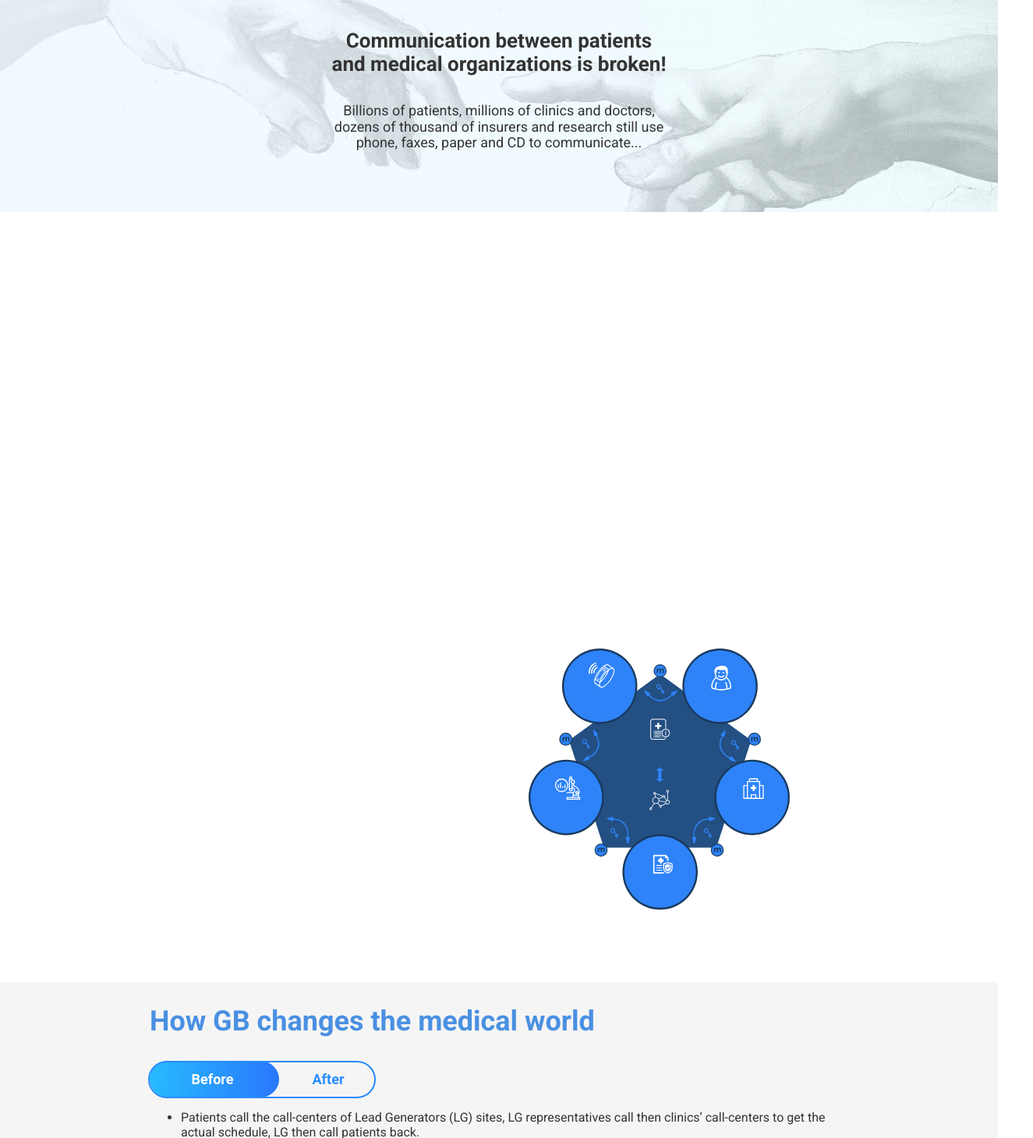
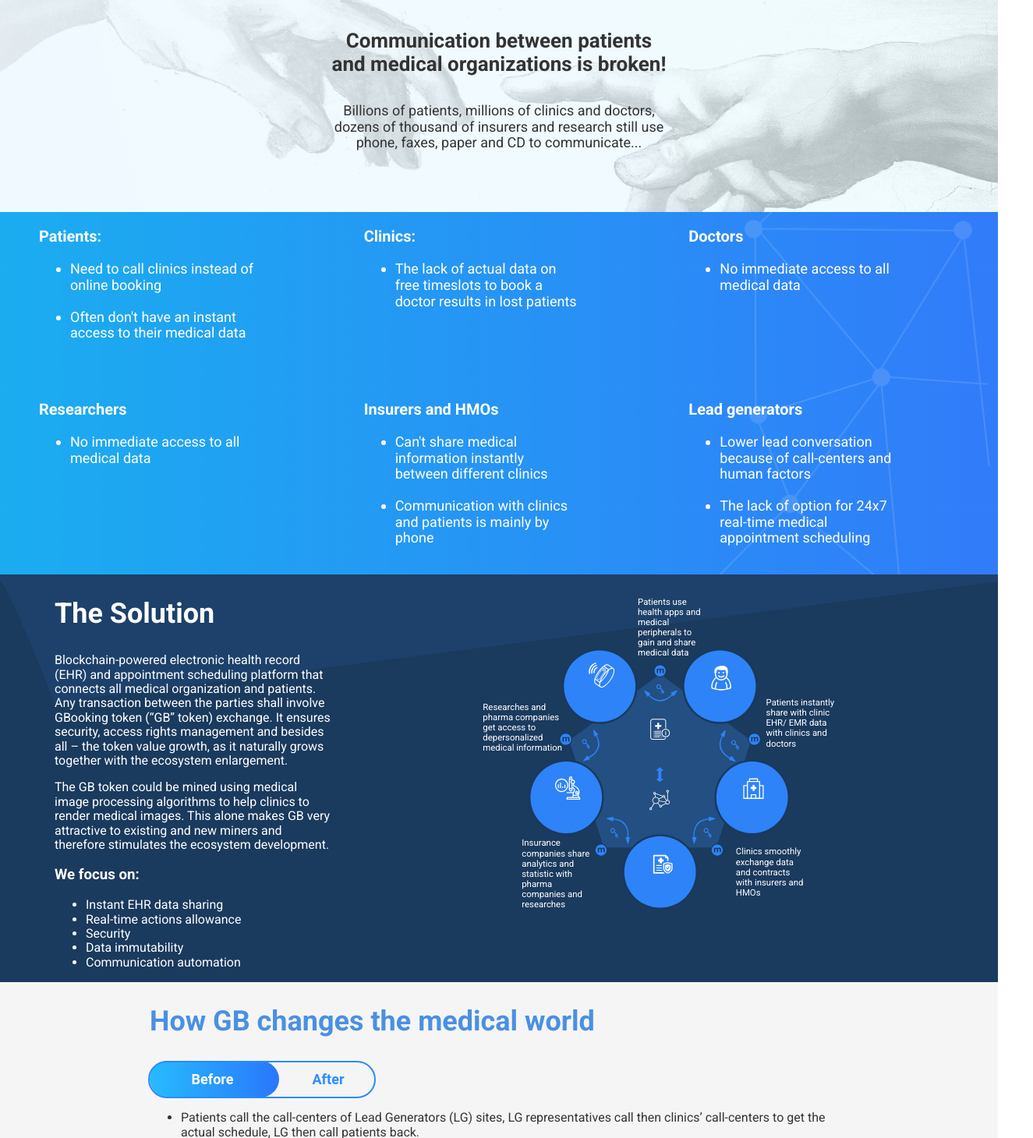
Before and after one commit to alfmoh/gbook, a website: page app/index.html in a window 1280 px wide. Shown: the part 857-2317 px from the top of the page at 78% size, 1325 px wide, since content can reach past the window. Drawn offline with Linux system fonts and the light colour scheme; the site is published under a folder, as on GitHub Pages, so addresses that start at the root find nothing.

Commit message:
_structure link updated.

```diff
--- a/app/assets/styles/modules/_solution.css
+++ b/app/assets/styles/modules/_solution.css
@@ -2,7 +2,7 @@
     &-content {
         display: grid;
         grid-template-columns: 1fr 2fr;
-        background: url("/assets/img/about-copy.svg");
+        background: url("../../assets/img/about-copy.svg");
         background-size: 100% auto;
         color: $mainWhite;
         height: 100%;
--- a/app/assets/styles/modules/_structure.css
+++ b/app/assets/styles/modules/_structure.css
@@ -1,5 +1,5 @@
 .structure {
-    background: url("/assets/img/group-9.png") no-repeat center;
+    background: url("../../assets/img/group-9.png") no-repeat center;
     background-size: cover;
     color: $mainWhite;
 
--- a/app/temp/styles/styles.css
+++ b/app/temp/styles/styles.css
@@ -800,7 +800,7 @@ img {
     }
 
 .structure {
-    background: url("/assets/img/group-9.png") no-repeat center;
+    background: url("../../assets/img/group-9.png") no-repeat center;
     background-size: cover;
     color: #fff;
 }
@@ -846,7 +846,7 @@ img {
 .solution-content {
         display: grid;
         grid-template-columns: 1fr 2fr;
-        background: url("/assets/img/about-copy.svg");
+        background: url("../../assets/img/about-copy.svg");
         background-size: 100% auto;
         color: #fff;
         height: 100%;
```
Also changed, not shown: docs/index.html (+1 -1 lines), 2 other files.
